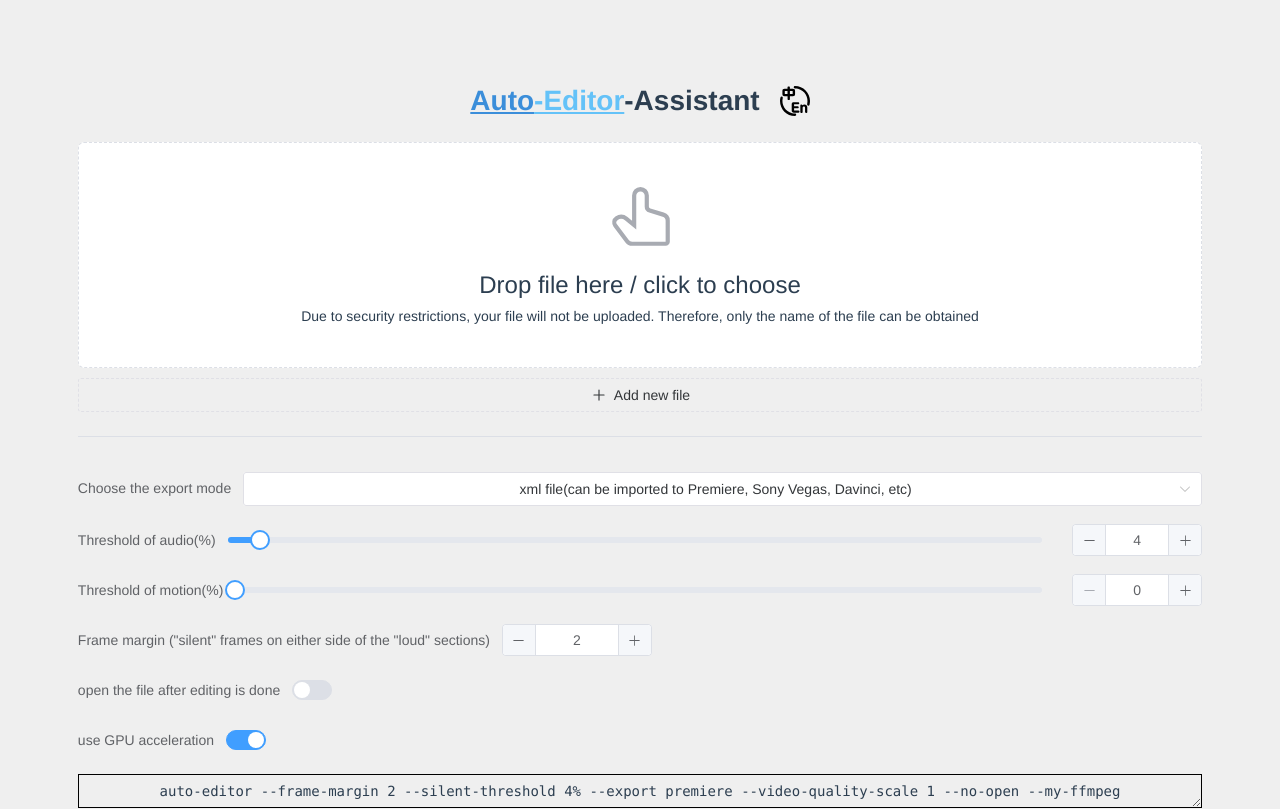
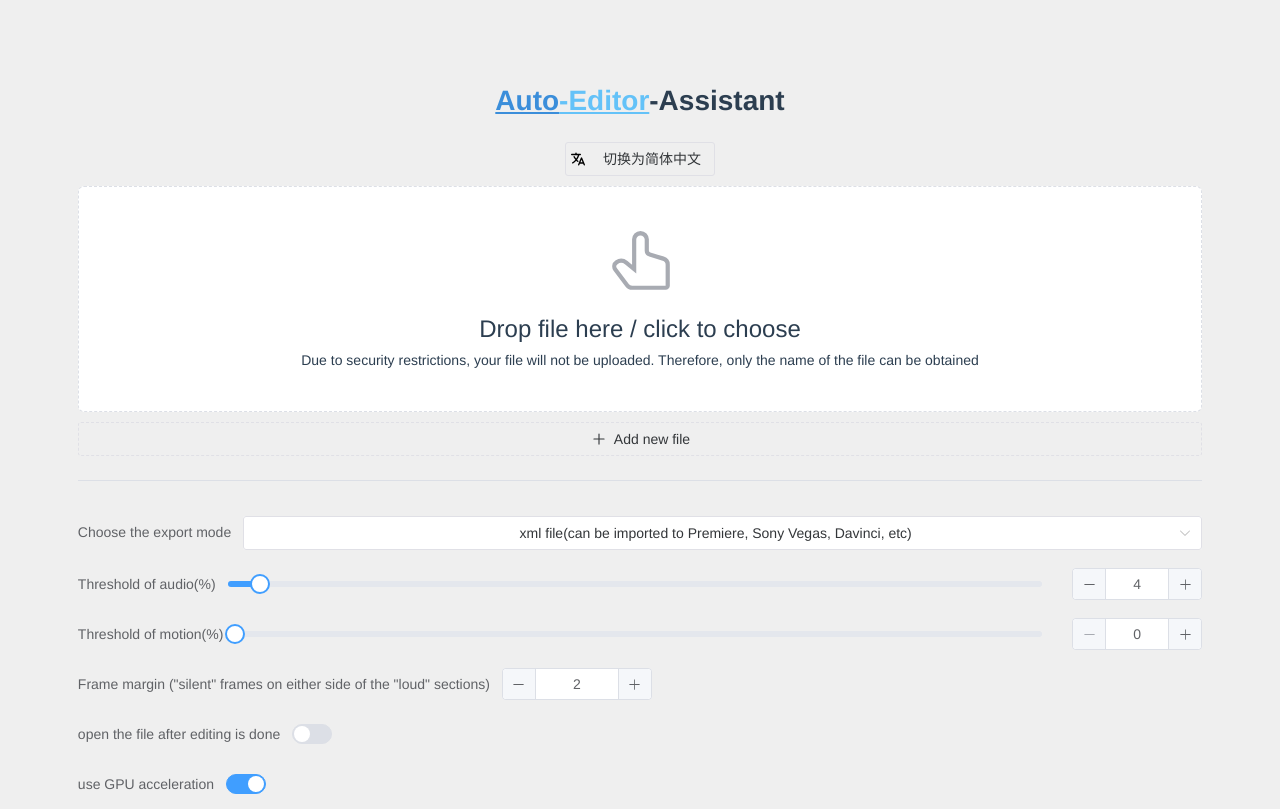
Before and after one commit to laorange/auto-editor-assistant, a Vue app: page / in a window 1280 px wide. Shown: the top 809 px of the page. Built offline with nearby package versions, Linux system fonts and the light colour scheme.

Commit message:
refactor: use i18n in local scope & delete dir languages & types perf: switch language button

```diff
--- a/components.d.ts
+++ b/components.d.ts
@@ -17,8 +17,10 @@ declare module '@vue/runtime-core' {
     FooterComponent: typeof import('./src/components/FooterComponent.vue')['default']
     HeaderComponent: typeof import('./src/components/HeaderComponent.vue')['default']
     MainBody: typeof import('./src/components/MainBody.vue')['default']
+    NButton: typeof import('naive-ui')['NButton']
     NCode: typeof import('naive-ui')['NCode']
     NDynamicInput: typeof import('naive-ui')['NDynamicInput']
+    NIcon: typeof import('naive-ui')['NIcon']
     NPopover: typeof import('naive-ui')['NPopover']
     NSelect: typeof import('naive-ui')['NSelect']
   }
--- a/src/components/HeaderComponent.vue
+++ b/src/components/HeaderComponent.vue
@@ -1,7 +1,16 @@
 <script setup lang="ts">
 import {useI18n} from "vue-i18n";
 
-const {t, locale} = useI18n()
+const {t, locale} = useI18n();
+
+function handleSwitchLanguage() {
+  switch (locale.value) {
+    case "zh":
+      return locale.value = "en";
+    case "en":
+      return locale.value = "zh";
+  }
+}
 </script>
 
 <template>
@@ -9,23 +18,29 @@ const {t, locale} = useI18n()
     <h1>
       <a href="https://auto-editor.com/"><span id="header-span-auto">Auto</span><span id="header-span-editor">-Editor</span></a>-{{ t("title") }}
     </h1>
-    <img src="../assets/switchLanguage.svg" alt="switchLanguage.svg" id="switch-language-svg"
-         @click="locale = locale==='zh' ? 'en' : 'zh'"/>
+    <n-button @click="handleSwitchLanguage">
+      <template #icon>
+        <img style="height: 16px" src="../assets/switchLanguage.svg" alt="switchLanguage.svg" id="switch-language-svg"/>
+      </template>
+      {{ t("switchLanguage") }}
+    </n-button>
   </header>
 </template>
 
 <style scoped>
 header {
   display: flex;
+  flex-direction: column;
   justify-content: center;
   align-items: center;
   flex-wrap: wrap;
+  margin-bottom: 10px;
 }
 
 #switch-language-svg {
   height: 30px;
   cursor: pointer;
-  margin-left: 20px;
+  margin-right: 20px;
   justify-self: end;
 }
 
--- a/src/components/MainBody.vue
+++ b/src/components/MainBody.vue
@@ -12,9 +12,57 @@ const {t} = useI18n({
   messages: {
     zh: {
       toAddNewFile: "新增文件",
+      filePathKeyDesc: "文件夹所在路径",
+      filePathValueDesc: "视频文件名",
+      frameMargin: "剪切处的富裕帧数（类似于出血边）:",
+      exportMode: "生成格式",
+      silentThreshold: "音量阈值(%)",
+      motionThreshold: "动画阈值(%)",
+      whetherOpenAfterFinished: "是否在生成结束后打开文件",
+      whetherUseGpuAcceleration: "是否使用GPU加速",
+      copyButtonText: "复制指令到剪贴板",
+      copySuccessfully: "复制成功",
+
+      noticeToEnterFileName: "请先在上方输入文件名",
+
+      chooseFileText: "拖拽文件 / 选择文件",
+      chooseFileTip: "由于安全限制，您的文件不会被上传。因此，仅能获取到文件的名称",
+
+      exportModeDescription: {
+        default: "剪辑后的视频",
+        premiere: "xml文件(支持导入premiere/达芬奇等)",
+        "final-cut-pro": "final-cut-pro",
+        "shotcut": "ShotCut格式",
+        "json": "Json文件",
+        "clip-sequence": "分别导出剪辑后的每个视频片段",
+      }
     },
     en: {
       toAddNewFile: "Add new file",
+      filePathKeyDesc: "Path of directory",
+      filePathValueDesc: "File name",
+      frameMargin: `Frame margin ("silent" frames on either side of the "loud" sections)`,
+      exportMode: `Choose the export mode`,
+      silentThreshold: "Threshold of audio(%)",
+      motionThreshold: "Threshold of motion(%)",
+      whetherOpenAfterFinished: "open the file after editing is done",
+      whetherUseGpuAcceleration: "use GPU acceleration",
+      copyButtonText: "copy the command to clipboard",
+      copySuccessfully: "copy successfully",
+
+      noticeToEnterFileName: `Please enter "file name"`,
+
+      chooseFileText: "Drop file here / click to choose",
+      chooseFileTip: "Due to security restrictions, your file will not be uploaded. Therefore, only the name of the file can be obtained",
+
+      exportModeDescription: {
+        default: "single video",
+        premiere: "xml file(can be imported to Premiere, Sony Vegas, Davinci, etc)",
+        "final-cut-pro": "for final-cut-pro",
+        "shotcut": "for ShotCut",
+        "json": "json file",
+        "clip-sequence": "create many video clips that can be imported and manipulated like normal",
+      }
     },
   },
 });
--- a/src/languages/en.ts
+++ /dev/null
@@ -1,32 +0,0 @@
-import {Language} from "../types";
-
-const en: Language = {
-    title: "Assistant",
-    filePathKeyDesc: "Path of directory",
-    filePathValueDesc: "File name",
-    frameMargin: `Frame margin ("silent" frames on either side of the "loud" sections)`,
-    exportMode: `Choose the export mode`,
-    silentThreshold: "Threshold of audio(%)",
-    motionThreshold: "Threshold of motion(%)",
-    whetherOpenAfterFinished: "open the file after editing is done",
-    whetherUseGpuAcceleration: "use GPU acceleration",
-    copyButtonText: "copy the command to clipboard",
-    copySuccessfully: "copy successfully",
-
-    noticeToEnterFileName: `Please enter "file name"`,
-
-    chooseFileText: "Drop file here / click to choose",
-    chooseFileTip: "Due to security restrictions, your file will not be uploaded. Therefore, only the name of the file can be obtained",
-
-    exportModeDescription: {
-        default: "single video",
-        premiere: "xml file(can be imported to Premiere, Sony Vegas, Davinci, etc)",
-        "final-cut-pro": "for final-cut-pro",
-        "shotcut": "for ShotCut",
-        "json": "json file",
-        "clip-sequence": "create many video clips that can be imported and manipulated like normal",
-    }
-
-};
-
-export default en;
--- a/src/languages/index.ts
+++ /dev/null
@@ -1,21 +0,0 @@
-import zh from "./zh";
-import en from "./en";
-import {Language} from "../types";
-// import {zhCN, dateZhCN, enUS, dateEnUS} from 'naive-ui'
-
-export const languages: { [key: string]: Language } = {
-    zh, en
-}
-
-// export const languagesConfig = {
-//     naiveUI: {
-//         zh: {
-//             lang: zhCN,
-//             date: dateZhCN,
-//         },
-//         en: {
-//             lang: enUS,
-//             date: dateEnUS
-//         },
-//     }
-// }
--- a/src/languages/zh.ts
+++ /dev/null
@@ -1,31 +0,0 @@
-import {Language} from "../types";
-
-const zh: Language = {
-    title: "指令生成器",
-    filePathKeyDesc: "文件夹所在路径",
-    filePathValueDesc: "视频文件名",
-    frameMargin: "剪切处的富裕帧数（类似于出血边）:",
-    exportMode: "生成格式",
-    silentThreshold: "音量阈值(%)",
-    motionThreshold: "动画阈值(%)",
-    whetherOpenAfterFinished: "是否在生成结束后打开文件",
-    whetherUseGpuAcceleration: "是否使用GPU加速",
-    copyButtonText: "复制指令到剪贴板",
-    copySuccessfully: "复制成功",
-
-    noticeToEnterFileName: "请先在上方输入文件名",
-
-    chooseFileText: "拖拽文件 / 选择文件",
-    chooseFileTip: "由于安全限制，您的文件不会被上传。因此，仅能获取到文件的名称",
-
-    exportModeDescription: {
-        default: "剪辑后的视频",
-        premiere: "xml文件(支持导入premiere/达芬奇等)",
-        "final-cut-pro": "final-cut-pro",
-        "shotcut": "ShotCut格式",
-        "json": "Json文件",
-        "clip-sequence": "分别导出剪辑后的每个视频片段",
-    }
-};
-
-export default zh;
--- a/src/main.ts
+++ b/src/main.ts
@@ -1,21 +1,29 @@
-import {createApp} from 'vue'
-import App from './App.vue'
+import {createApp} from "vue";
+import App from "./App.vue";
 
-const app = createApp(App)
+const app = createApp(App);
 
 // region plugins
 import {createPinia} from "pinia";
 import {createI18n} from "vue-i18n";
-import {languages} from "./languages";
 
-app.use(createPinia())
+app.use(createPinia());
 
 app.use(createI18n({
     legacy: false,
     locale: "en",
     fallbackLocale: "zh",
-    messages: languages
-}))
+    messages: {
+        zh: {
+            title: "指令生成器",
+            switchLanguage: "Switch to English",
+        },
+        en: {
+            title: "Assistant",
+            switchLanguage: "切换为简体中文",
+        },
+    },
+}));
 // endregion
 
-app.mount('#app')
+app.mount("#app");
```
Also changed, not shown: src/store/index.ts (+46 -42 lines), src/types/index.ts (deleted, +0 -31 lines), src/assets/switchLanguage.svg.
